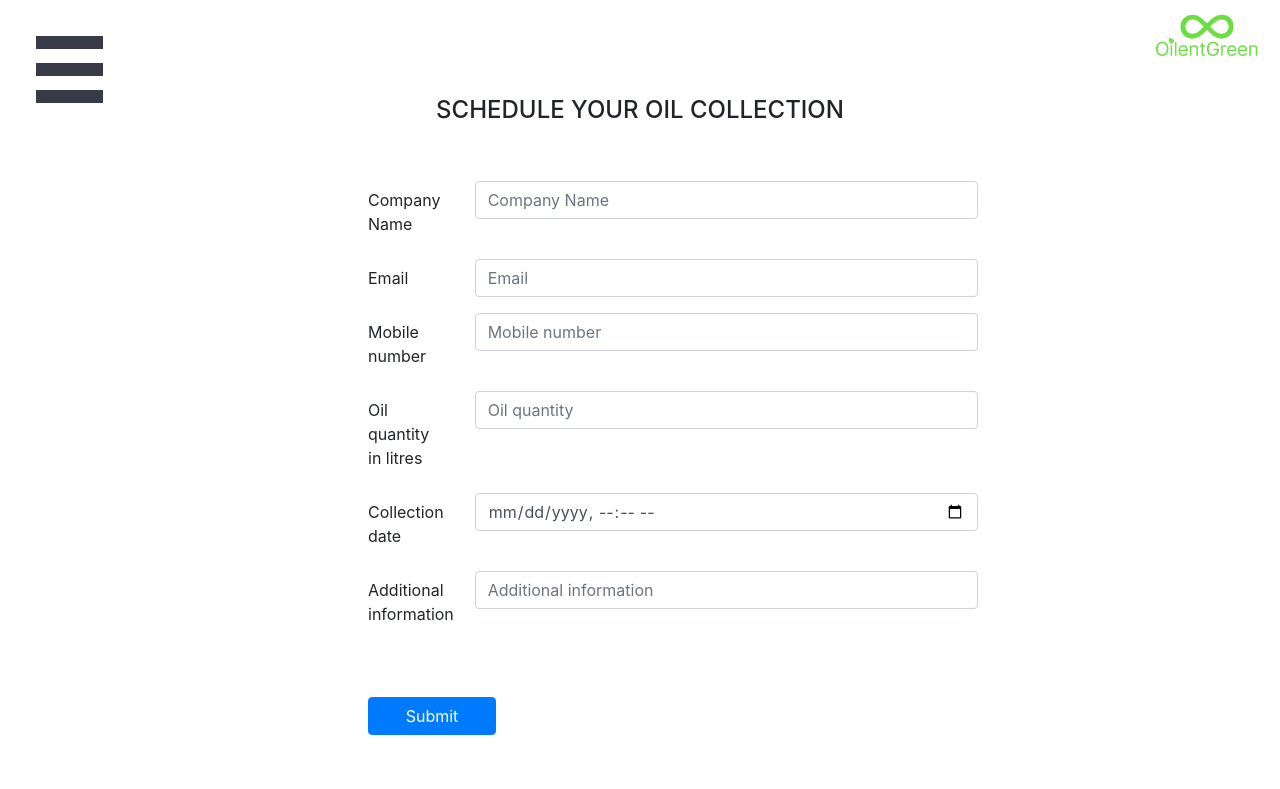
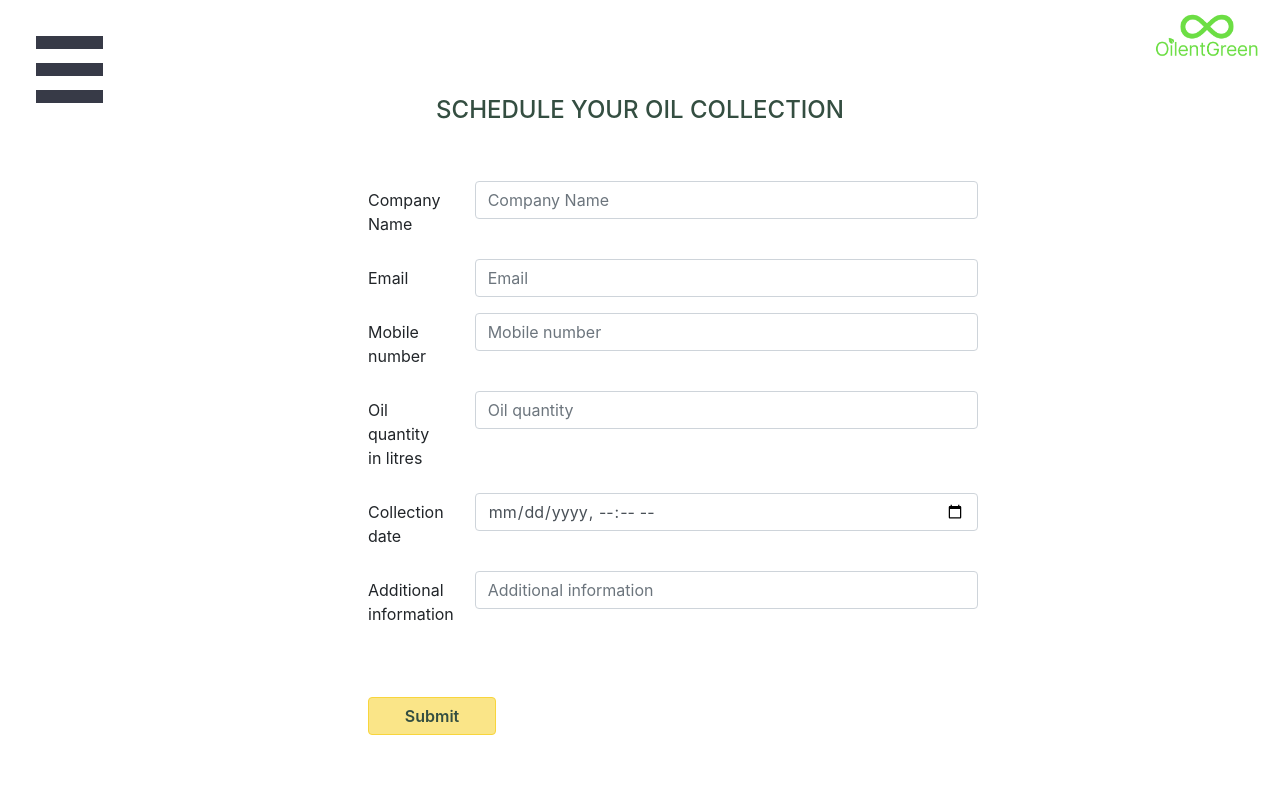
Before and after one commit to WildCodeSchool/2022-03-JS-Lisbon-hackathon-1-DreamGreen, a React (Create React App) app in the folder dream-green/: page /form in a window 1280 px wide. Shown: the top 789 px of the page. Built offline with nearby package versions, Linux system fonts and the light colour scheme.

Commit message:
added popup css

```diff
--- a/dream-green/src/Components/Form/Form.css
+++ b/dream-green/src/Components/Form/Form.css
@@ -3,20 +3,21 @@
   display: flex;
   flex-direction: column;
   justify-content: center;
-
 }
 
 .form {
   display: flex;
   flex-direction: column;
   align-items: center;
-     justify-content: center
+  justify-content: center;
 }
-
 
 .form-title-container {
   display: flex;
   justify-content: center;
+  align-self: center;
+  text-align: center;
+  color: #344e41;
 }
 
 .form-title {
@@ -26,6 +27,28 @@
   align-items: center;
 }
 
+.btn-primary {
+  color: #fff;
+  background-color: #fae588 !important;
+  color: #344e41 !important;
+  border-color: #f8d53c !important;
+  font-weight: 600 !important;
+}
+
+.popup-main-container {
+  background-color: #fae588;
+  border-radius: 10px;
+  margin: 3rem;
+  padding: 1rem;
+  background-color: #fae588;
+  border-radius: 10px;
+  box-shadow: 0 4px 8px 0 rgba(0, 0, 0, 0.2), 0 6px 20px 0 rgba(0, 0, 0, 0.19);
+}
+.submit-title {
+  font-size: 1.5rem;
+  justify-content: center;
+  align-items: center;
+}
 /*
 input,
 select {
@@ -67,8 +90,8 @@ select {
 
 .btn-primary {
   color: #fff;
-     background-color: #007bff;
-     border-color: #007bff;
+  background-color: #fae588;
+  border-color: #f8d53c;
 }
 
 @media only screen and (min-width: 768px) {
@@ -95,6 +118,10 @@ select {
     select {
         width: 40vw !important;
     } */
+  .popup-main-container {
+    margin: 5rem;
+    padding: 5rem;
+  }
 
   .form-group,
   .main-form {
--- a/dream-green/src/Components/Form/Form.jsx
+++ b/dream-green/src/Components/Form/Form.jsx
@@ -1,62 +1,112 @@
-import React, { useState, useEffect } from 'react';
-import { useForm } from 'react-hook-form';
-import "./Form.css"
-import "./bootstrap.css"
+import React, { useState, useEffect } from "react";
+import { useForm } from "react-hook-form";
+import "./Form.css";
+import "./bootstrap.css";
 
 function Form() {
   const [schedule, setSchedule] = useState();
   const [submitted, setSubmitted] = useState(false);
-    const { register, handleSubmit, formState: { errors } } = useForm();
+  const {
+    register,
+    handleSubmit,
+    formState: { errors },
+  } = useForm();
 
   const onSubmit = (data) => {
-        setSchedule(data)
-        setSubmitted(true)
-    }
+    setSchedule(data);
+    setSubmitted(true);
+  };
 
   return (
     <div>
-            {submitted ?
-                <div className='popup-main-container'>
-                    <h1>Submitted information</h1>
+      {submitted ? (
+        <div className="popup-main-container">
+          <h1 className="submit-title">Submitted information</h1>
+          <div className="form-info">
             <div>The company name is {`${schedule.company_name}`}</div>
 
             <div>The email is {`${schedule.email}`}</div>
 
             <div>Telephone number: {`${schedule.tel_number}`}</div>
 
-                    <div>Your oil disposal of {`${schedule.oil_quantity}`} litres will save {parseInt(schedule.oil_quantity) * 3} Kg in CO<sub>2</sub> emissions!</div>
+            <div>
+              Your oil disposal of {`${schedule.oil_quantity}`} litres will save{" "}
+              {parseInt(schedule.oil_quantity) * 3} Kg in CO<sub>2</sub>{" "}
+              emissions!
+            </div>
 
-                    <div>Your collection is scheduled for {`${schedule.date.substring(0, 10)}`} at {`${schedule.date.substring(11, 16)}`} hrs</div>
-                    {schedule.additional_information === "" ? null : <div>Additional information:{`${schedule.additional_information}`}</div>}
-
-
-                </div> : <div>
-                    <div className='form-title-container'>
-                        <h1 className='form-title'>SCHEDULE YOUR OIL COLLECTION</h1>
+            <div>
+              Your collection is scheduled for{" "}
+              {`${schedule.date.substring(0, 10)}`} at{" "}
+              {`${schedule.date.substring(11, 16)}`} hrs
             </div>
-                    <form className='main-form justify-content-center' onSubmit={handleSubmit(onSubmit)}>
+            {schedule.additional_information === "" ? null : (
+              <div>
+                Additional information:{`${schedule.additional_information}`}
+              </div>
+            )}
+          </div>
+        </div>
+      ) : (
+        <div>
+          <div className="form-title-container">
+            <h1 className="form-title">SCHEDULE YOUR OIL COLLECTION</h1>
+          </div>
+          <form
+            className="main-form justify-content-center"
+            onSubmit={handleSubmit(onSubmit)}
+          >
             <div class="form-group row">
               <label class="col-sm-2 col-form-label">Company Name</label>
               <div class="col-sm-10">
-                                <input type="text" class="form-control" placeholder="Company Name" {...register("company_name", { required: true })} />
+                <input
+                  type="text"
+                  class="form-control"
+                  placeholder="Company Name"
+                  {...register("company_name", { required: true })}
+                />
               </div>
             </div>
             <div class="form-group row">
               <label class="col-sm-2 col-form-label">Email</label>
               <div class="col-sm-10">
-                                <input type="email" class="form-control" placeholder="Email" {...register("email", { required: true, pattern: /^\S+@\S+$/i })} />
+                <input
+                  type="email"
+                  class="form-control"
+                  placeholder="Email"
+                  {...register("email", {
+                    required: true,
+                    pattern: /^\S+@\S+$/i,
+                  })}
+                />
               </div>
             </div>
             <div class="form-group row">
               <label class="col-sm-2 col-form-label">Mobile number</label>
               <div class="col-sm-10">
-                                <input type="tel" class="form-control" placeholder="Mobile number" {...register("tel_number", { required: true, minLength: 6, maxLength: 12 })} />
+                <input
+                  type="tel"
+                  class="form-control"
+                  placeholder="Mobile number"
+                  {...register("tel_number", {
+                    required: true,
+                    minLength: 6,
+                    maxLength: 12,
+                  })}
+                />
               </div>
             </div>
             <div class="form-group row">
-                            <label class="col-sm-2 col-form-label">Oil quantity in litres </label>
+              <label class="col-sm-2 col-form-label">
+                Oil quantity in litres{" "}
+              </label>
               <div class="col-sm-10">
-                                <input class="form-control" type="number" placeholder="Oil quantity" {...register("oil_quantity", { required: true })} />
+                <input
+                  class="form-control"
+                  type="number"
+                  placeholder="Oil quantity"
+                  {...register("oil_quantity", { required: true })}
+                />
                 {/* <select class="form-control" {...register("oil_quantity", { required: true })}>
                                     <option value="50L-100L">50L-100L</option>
                                     <option value="100L-150L">100L-150L</option>
@@ -69,21 +119,35 @@ function Form() {
             <div class="form-group row">
               <label class="col-sm-2 col-form-label">Collection date</label>
               <div class="col-sm-10">
-                                <input type="datetime-local" class="form-control" placeholder="Collection date" {...register("date", { required: true })} />
+                <input
+                  type="datetime-local"
+                  class="form-control"
+                  placeholder="Collection date"
+                  {...register("date", { required: true })}
+                />
               </div>
             </div>
             <div class="form-group row">
-                            <label class="col-sm-2 col-form-label">Additional information</label>
+              <label class="col-sm-2 col-form-label">
+                Additional information
+              </label>
               <div class="col-sm-10">
-                                <input type="text" class="form-control" placeholder="Additional information" {...register("additional_information", {})} />
+                <input
+                  type="text"
+                  class="form-control"
+                  placeholder="Additional information"
+                  {...register("additional_information", {})}
+                />
               </div>
             </div>
-                        <div className='form-button_container'>
-                            <button className='btn btn-primary submit-button' type="submit">Submit</button>
+            <div className="form-button_container">
+              <button className="btn btn-primary submit-button" type="submit">
+                Submit
+              </button>
             </div>
           </form>
-                </div>}
-
+        </div>
+      )}
     </div>
   );
 }
```
Lines whose indentation alone changed are shown as unchanged.
